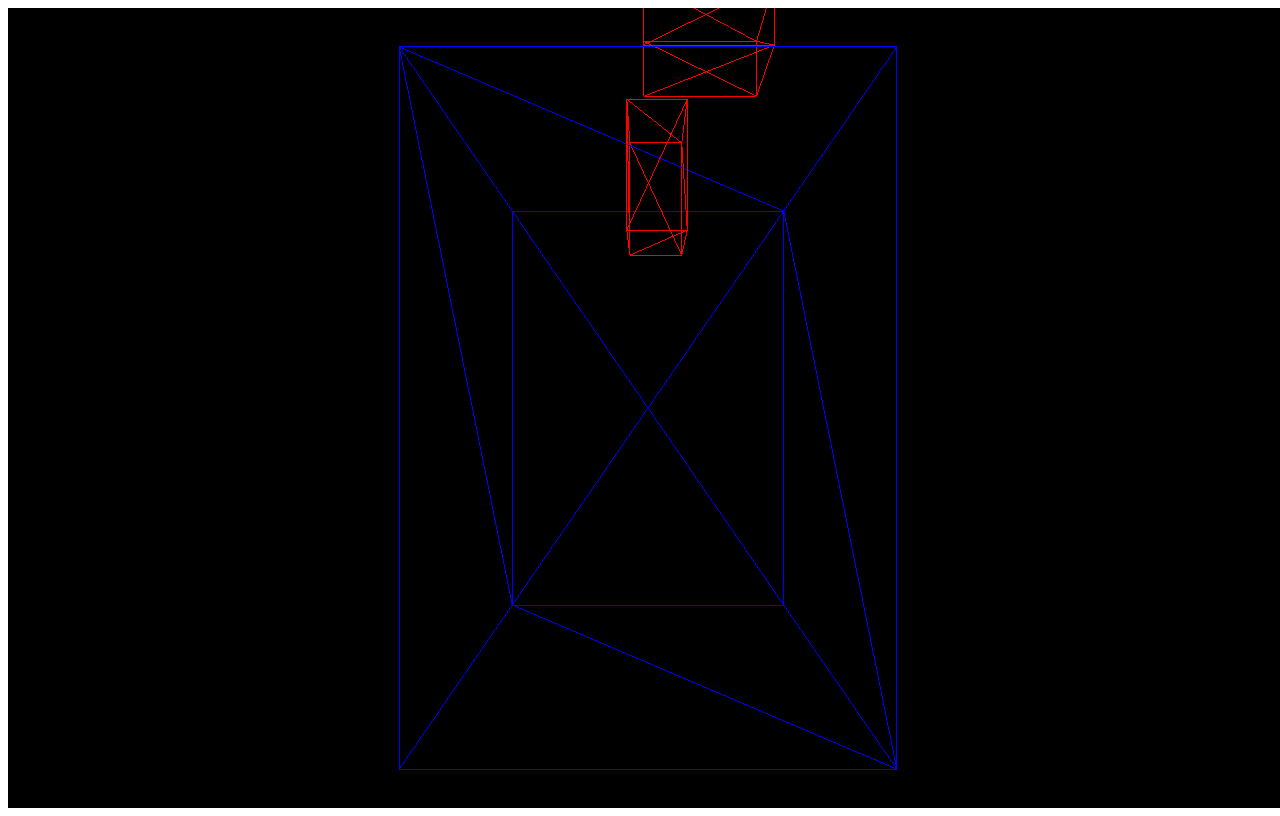
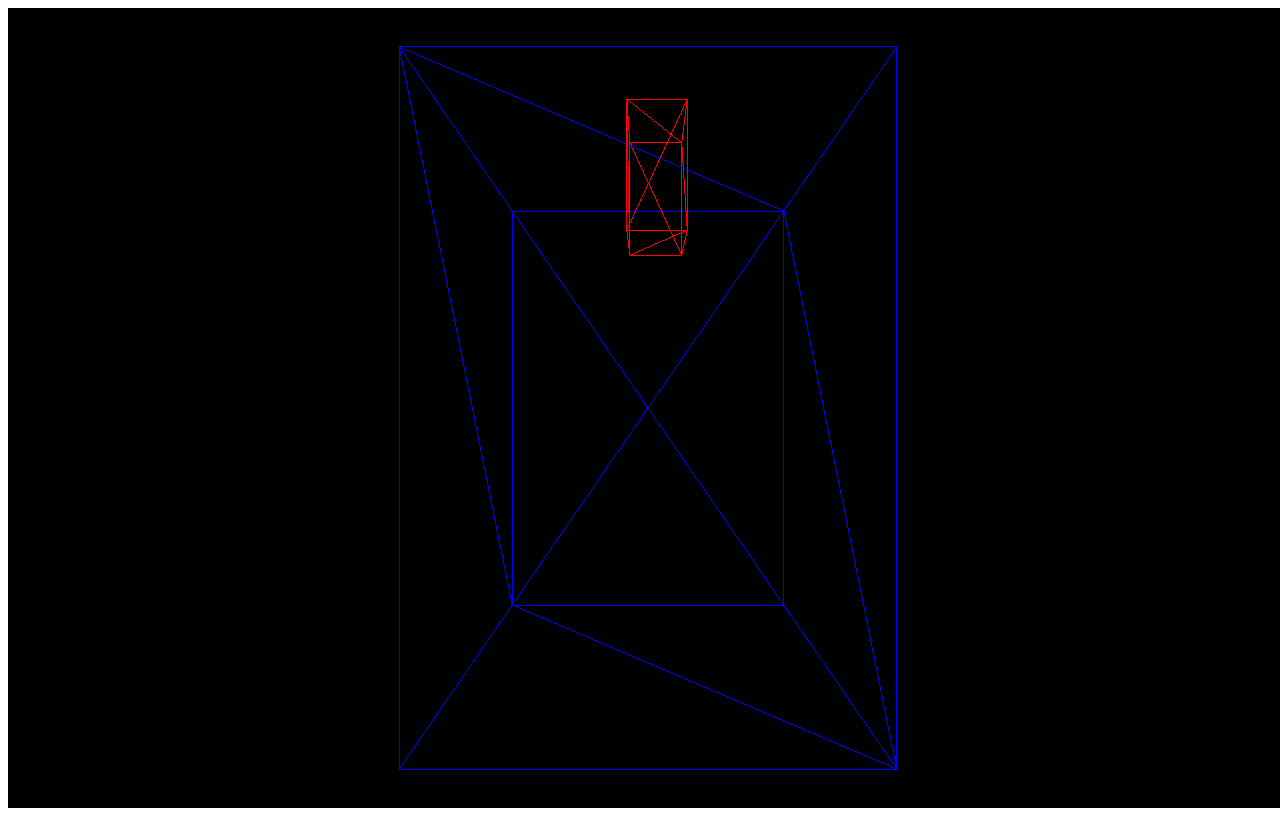
Before and after one commit to akarsh-v/Threejs-office-model, a plain HTML site: page index.html in a window 1280 px wide. Drawn offline with nearby package versions, Linux system fonts and the light colour scheme.

Commit message:
Single table

```diff
--- a/index.html
+++ b/index.html
@@ -31,25 +31,25 @@ function init() {
 
             geometry = new THREE.BoxGeometry( 337, 489, 294 );
             table1geometry=new THREE.BoxGeometry(53.6,116,76);
-    table2geometry=new THREE.BoxGeometry(116.2,56.7,76);
+            //table2geometry=new THREE.BoxGeometry(116.2,56.7,76);
             material = new THREE.MeshBasicMaterial( { color: 0x0000ff, wireframe: true   } );
             table1material = new THREE.MeshBasicMaterial( { color: 0xff0000, wireframe: true   } );
-    table2material = new THREE.MeshBasicMaterial( { color: 0xff0000, wireframe: true   } );
+            //table2material = new THREE.MeshBasicMaterial( { color: 0xff0000, wireframe: true   } );
 
             mesh = new THREE.Mesh( geometry, material );
             table1mesh=new THREE.Mesh( table1geometry, table1material );
-    table2mesh=new THREE.Mesh( table2geometry, table2material );
+            //table2mesh=new THREE.Mesh( table2geometry, table2material );
 
-    mesh.position.set(0, 0, 0) ;
+            /*mesh.position.set(0, 0, 0) ;
             table1mesh.position.set(0, 0, 0) ;
-    table2mesh.position.set(0, 0, 0) ;
+            table2mesh.position.set(0, 0, 0) ;*/
 
             //mesh.position.z=50;
             table1mesh.position.x=8;
             table1mesh.position.y=215.7;
-    table2mesh.position.x=53.9;
-    table2mesh.position.y=350;
-    scene.add( mesh, table1mesh, table2mesh  );
+            //table2mesh.position.x=53.9;
+            //table2mesh.position.y=350;
+            scene.add( mesh, table1mesh/*, table2mesh*/  );
 
             renderer = new THREE.WebGLRenderer();
             renderer.setSize( window.innerWidth, window.innerHeight );
```
Lines whose indentation alone changed are shown as unchanged.
